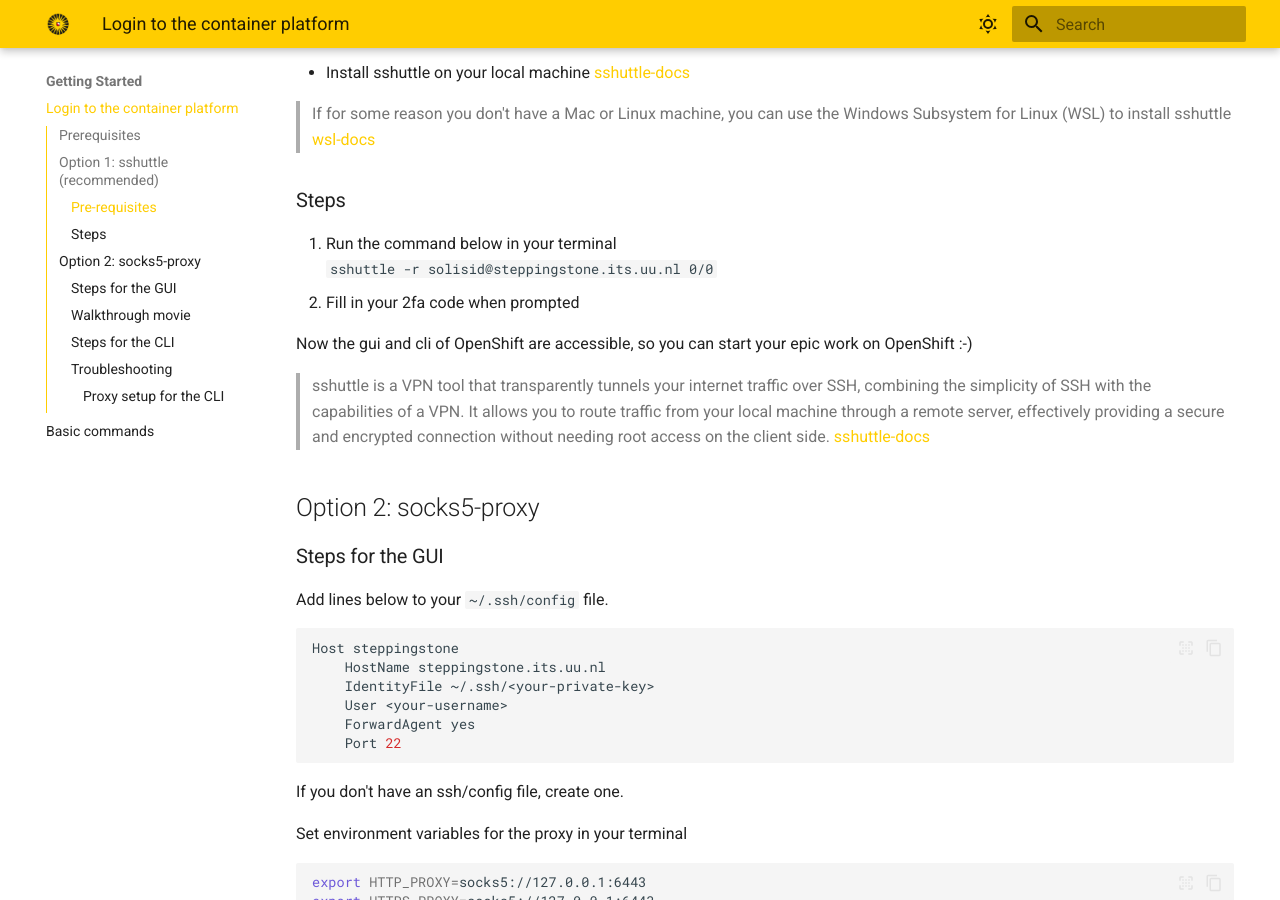
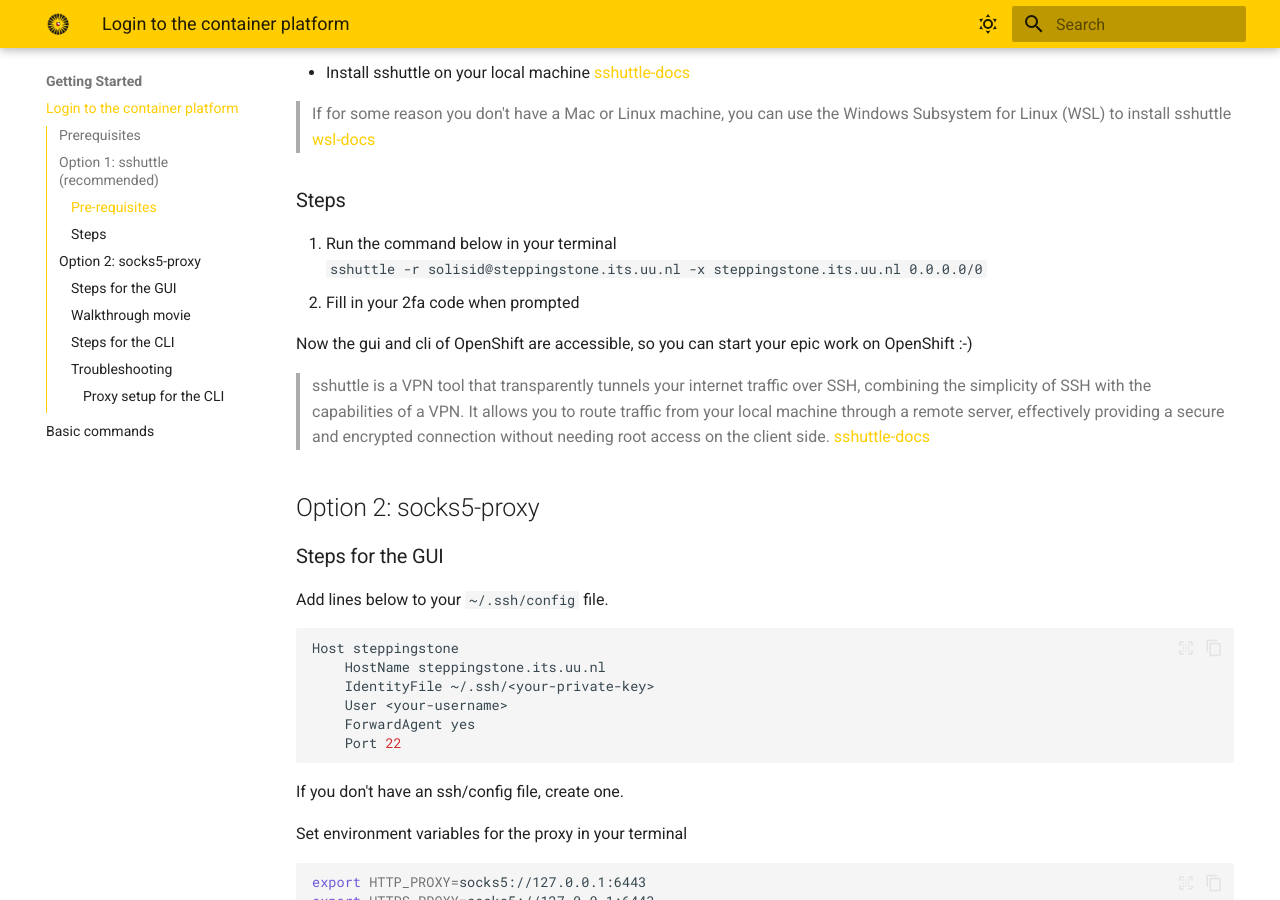
Before and after one commit to UtrechtUniversity/containerplatform-docs, an MkDocs documentation site: the page built from docs/content/basics/login.md, in a window 1280 px wide and 900 px high, scrolled down 647 px. Built offline with MkDocs 1.6.1 and Material for MkDocs 9.7.7, drawn with Linux system fonts in a browser that asks for light colours.

Commit message:
Add -x parameter to sshuttle command so it works with WSL2

```diff
--- a/docs/content/basics/login.md
+++ b/docs/content/basics/login.md
@@ -22,7 +22,7 @@ For a quick overview of what you will be doing check: <a href="https://kubernete
 ### Steps
 
 1. Run the command below in your terminal
-   `sshuttle -r solisid@steppingstone.its.uu.nl 0/0`
+   `sshuttle -r solisid@steppingstone.its.uu.nl -x steppingstone.its.uu.nl 0.0.0.0/0`
 2. Fill in your 2fa code when prompted
 
 Now the gui and cli of OpenShift are accessible, so you can start your epic work on OpenShift :-)
```
